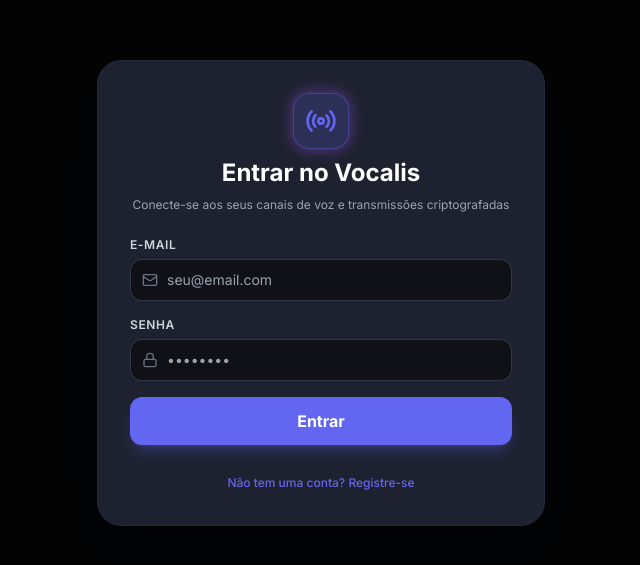
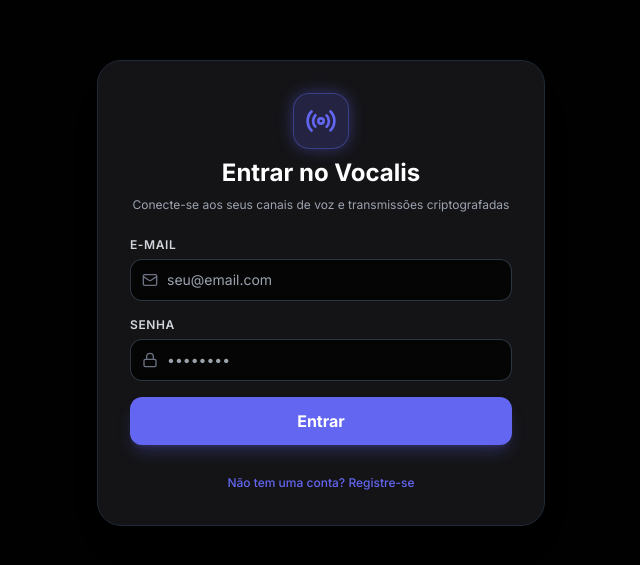
Before and after one commit to oyagonevess/vocal, a React (Vite) app in the folder apps/frontend/: page / in a window 1280 px wide. Shown: the part 107-672 px from the top of the page, without its empty margins (319-959 px from the left). Built offline with nearby package versions, Linux system fonts and the light colour scheme; no server answers; what agora-rtc-sdk-ng would draw is missing.

Commit message:
style: tema visual preto e cinza escuro e transicao suave de deslizar 300ms no celular

```diff
--- a/apps/frontend/src/App.tsx
+++ b/apps/frontend/src/App.tsx
@@ -190,14 +190,16 @@ export const App: React.FC = () => {
     <div
       onTouchStart={handleTouchStart}
       onTouchEnd={handleTouchEnd}
-      className="w-screen h-screen flex bg-vocalis-bg overflow-hidden select-none font-['Inter',sans-serif] relative"
+      className="w-screen h-screen bg-vocalis-bg overflow-hidden select-none font-['Inter',sans-serif] relative"
     >
-      {/* 1 & 2. Leftmost Server Icons Sidebar + Channel Sidebar (Visible on Desktop OR when mobileTab === 'sidebar') */}
+      {/* Smooth Sliding Container: 200vw on mobile (300ms CSS slide), w-full on desktop */}
       <div
-        className={`h-full flex-row ${
-          mobileTab === 'sidebar' ? 'flex w-full md:w-auto' : 'hidden md:flex'
+        className={`w-[200vw] md:w-full h-full flex flex-row transition-transform duration-300 ease-out ${
+          mobileTab === 'stage' ? '-translate-x-[100vw] md:translate-x-0' : 'translate-x-0'
         }`}
       >
+        {/* Panel 1: Mobile Sidebar View (100vw on mobile, w-auto on desktop) */}
+        <div className="w-[100vw] md:w-auto h-full flex flex-row shrink-0 md:shrink">
           <ServerSidebar
             servers={servers}
             activeServerId={activeServer?.id || null}
@@ -206,7 +208,7 @@ export const App: React.FC = () => {
             onOpenJoinServer={() => setShowJoinServerModal(true)}
           />
 
-        <div className="flex flex-col h-full flex-1 md:flex-none">
+          <div className="flex flex-col h-full flex-1 md:w-64">
             <ChannelSidebar
               server={activeServer}
               activeChannel={selectedChannel}
@@ -220,19 +222,16 @@ export const App: React.FC = () => {
           </div>
         </div>
 
-      {/* 3. Central Media Stage / Viewport or Text Chat (Visible on Desktop OR when mobileTab === 'stage') */}
-      <div
-        className={`h-full flex-1 ${
-          mobileTab === 'stage' ? 'flex w-full' : 'hidden md:flex'
-        }`}
-      >
+        {/* Panel 2: Mobile Main Stage / Chat View (100vw on mobile, flex-1 on desktop) */}
+        <div className="w-[100vw] md:w-full h-full flex-1 shrink-0 md:shrink flex flex-col">
           <MediaStage
             selectedChannel={selectedChannel}
             onToggleMobileMenu={() => setMobileTab('sidebar')}
           />
         </div>
+      </div>
 
-      {/* 4. Floating Call Controls Bar (when inside voice room) */}
+      {/* Floating Call Controls Bar (when inside voice room) */}
       <FloatingControlBar />
 
       {/* 5. Modals */}
--- a/apps/frontend/src/components/stage/FloatingControlBar.tsx
+++ b/apps/frontend/src/components/stage/FloatingControlBar.tsx
@@ -16,7 +16,7 @@ export const FloatingControlBar: React.FC = () => {
   };
 
   return (
-    <div className="fixed bottom-6 left-1/2 -translate-x-1/2 z-30 flex items-center space-x-3 px-5 py-3 bg-vocalis-card/90 backdrop-blur-xl border border-gray-700/60 rounded-2xl shadow-2xl">
+    <div className="fixed bottom-4 md:bottom-6 left-1/2 -translate-x-1/2 z-30 flex items-center space-x-2 md:space-x-3 px-3.5 md:px-5 py-2.5 md:py-3 bg-vocalis-sidebar/95 backdrop-blur-xl border border-gray-800/90 rounded-2xl shadow-2xl max-w-[95vw]">
       {/* Microphone Toggle */}
       <button
         onClick={mediaDevices.toggleMute}
--- a/apps/frontend/src/components/stage/MediaStage.tsx
+++ b/apps/frontend/src/components/stage/MediaStage.tsx
@@ -72,27 +72,27 @@ export const MediaStage: React.FC<MediaStageProps> = ({ selectedChannel, onToggl
         </div>
 
         {/* Header Right Actions */}
-        <div className="flex items-center space-x-4">
-          <div className="relative">
+        <div className="flex items-center space-x-2 md:space-x-4">
+          <div className="relative hidden md:block">
             <Search className="w-4 h-4 text-gray-400 absolute left-3 top-1/2 -translate-y-1/2" />
             <input
               type="text"
               placeholder="Buscar no Vocalis..."
-              className="pl-9 pr-4 py-1.5 bg-vocalis-card border border-gray-800 rounded-xl text-sm text-gray-200 focus:outline-none focus:border-vocalis-accent w-48 transition-all"
+              className="pl-9 pr-4 py-1.5 bg-vocalis-card border border-gray-800/80 rounded-xl text-sm text-gray-200 focus:outline-none focus:border-vocalis-accent w-48 transition-all"
             />
           </div>
 
-          <button className="p-2 rounded-xl bg-vocalis-card hover:bg-vocalis-hover text-gray-300 transition-colors">
+          <button className="hidden sm:block p-2 rounded-xl bg-vocalis-card hover:bg-vocalis-hover text-gray-300 transition-colors">
             <Bell className="w-4 h-4" />
           </button>
-          <button className="p-2 rounded-xl bg-vocalis-card hover:bg-vocalis-hover text-gray-300 transition-colors">
+          <button className="hidden sm:block p-2 rounded-xl bg-vocalis-card hover:bg-vocalis-hover text-gray-300 transition-colors">
             <Settings className="w-4 h-4" />
           </button>
 
           {user && (
-            <div className="flex items-center space-x-2 pl-2 border-l border-gray-800">
-              <img src={user.avatarUrl} alt={user.username} className="w-8 h-8 rounded-full bg-gray-700 object-cover" />
-              <span className="text-sm font-semibold text-gray-200">{user.username}</span>
+            <div className="flex items-center space-x-2 pl-2 border-l border-gray-800/80">
+              <img src={user.avatarUrl} alt={user.username} className="w-8 h-8 rounded-full bg-gray-800 object-cover" />
+              <span className="hidden sm:inline text-sm font-semibold text-gray-200">{user.username}</span>
             </div>
           )}
         </div>
--- a/apps/frontend/src/index.css
+++ b/apps/frontend/src/index.css
@@ -2,18 +2,24 @@
 @tailwind components;
 @tailwind utilities;
 
+body {
+  background-color: #050506;
+  color: #f4f4f5;
+}
+
 @layer utilities {
   .scrollbar-thin::-webkit-scrollbar {
-    width: 6px;
+    width: 5px;
+    height: 5px;
   }
   .scrollbar-thin::-webkit-scrollbar-track {
     background: transparent;
   }
   .scrollbar-thin::-webkit-scrollbar-thumb {
-    background: #282d3f;
+    background: #1f1f23;
     border-radius: 9999px;
   }
   .scrollbar-thin::-webkit-scrollbar-thumb:hover {
-    background: #3f4661;
+    background: #2e2e34;
   }
 }
--- a/apps/frontend/tailwind.config.js
+++ b/apps/frontend/tailwind.config.js
@@ -5,10 +5,10 @@ export default {
     extend: {
       colors: {
         vocalis: {
-          bg: '#0f1117',
-          sidebar: '#161922',
-          card: '#1e2230',
-          hover: '#282d3f',
+          bg: '#050506',
+          sidebar: '#0d0d0f',
+          card: '#141417',
+          hover: '#1f1f23',
           accent: '#6366f1',
           neon: '#a855f7',
           active: '#22c55e',
@@ -16,7 +16,7 @@ export default {
         },
       },
       boxShadow: {
-        neon: '0 0 15px rgba(168, 85, 247, 0.5)',
+        neon: '0 0 15px rgba(99, 102, 241, 0.4)',
         speaker: '0 0 0 3px #a855f7',
       },
     },
```
Lines whose indentation alone changed are shown as unchanged.
